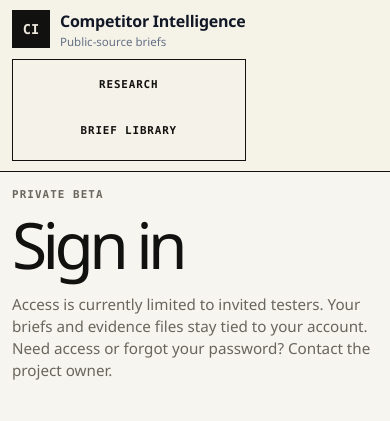
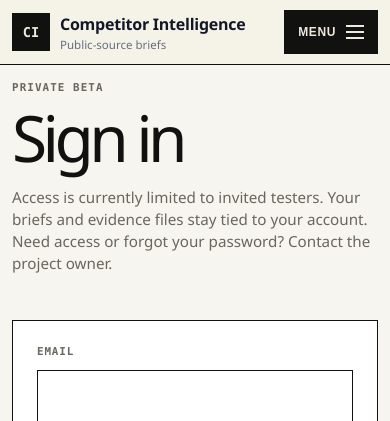
Before and after one commit to MQasimJalil/Competitive-Intelligence-Engine, a FastAPI app: page /auth/login in a window 390 px wide. Shown: the top 421 px of the page. Run offline with FastAPI, Linux system fonts and the light colour scheme.

Commit message:
Updated frontend - Responsiveness

```diff
--- a/static/styles.css
+++ b/static/styles.css
@@ -977,6 +977,44 @@ body {
   color: var(--dossier-ivory);
 }
 
+.menu-toggle {
+  align-items: center;
+  background: var(--dossier-black);
+  border: 1px solid var(--dossier-black);
+  color: var(--dossier-ivory);
+  display: none;
+  gap: 10px;
+  justify-content: center;
+}
+
+.menu-toggle i,
+.menu-toggle i::before,
+.menu-toggle i::after {
+  background: currentColor;
+  display: block;
+  height: 2px;
+  width: 18px;
+}
+
+.menu-toggle i {
+  position: relative;
+}
+
+.menu-toggle i::before,
+.menu-toggle i::after {
+  content: "";
+  left: 0;
+  position: absolute;
+}
+
+.menu-toggle i::before {
+  top: -6px;
+}
+
+.menu-toggle i::after {
+  top: 6px;
+}
+
 .container {
   max-width: 1240px;
   padding: 52px 24px 88px;
@@ -2999,3 +3037,77 @@ button:hover,
     grid-template-columns: 1fr;
   }
 }
+
+@media (max-width: 920px) {
+  .app-header {
+    align-items: center;
+    display: grid;
+    gap: 10px;
+    grid-template-columns: 1fr auto;
+    padding: 10px 12px;
+  }
+
+  .brand {
+    min-width: 0;
+  }
+
+  .brand > span:last-child {
+    min-width: 0;
+  }
+
+  .brand strong,
+  .brand small {
+    overflow: hidden;
+    text-overflow: ellipsis;
+    white-space: nowrap;
+  }
+
+  .menu-toggle {
+    display: inline-flex;
+    min-height: 44px;
+    padding: 10px 13px;
+  }
+
+  .app-header.nav-open .menu-toggle i {
+    background: transparent;
+  }
+
+  .app-header.nav-open .menu-toggle i::before {
+    top: 0;
+    transform: rotate(45deg);
+  }
+
+  .app-header.nav-open .menu-toggle i::after {
+    top: 0;
+    transform: rotate(-45deg);
+  }
+
+  .top-nav {
+    display: none;
+    grid-column: 1 / -1;
+  }
+
+  .app-header.nav-open .top-nav {
+    display: grid;
+  }
+
+  .nav-links {
+    display: grid;
+    grid-template-columns: 1fr;
+  }
+
+  .top-nav a {
+    text-align: left;
+  }
+
+  .nav-logout {
+    align-items: stretch;
+    display: grid;
+    gap: 8px;
+    grid-template-columns: 1fr;
+  }
+
+  .nav-logout button {
+    width: 100%;
+  }
+}
--- a/templates/base.html
+++ b/templates/base.html
@@ -15,7 +15,16 @@
         <small>Public-source briefs</small>
       </span>
     </a>
-    <nav class="top-nav" aria-label="Primary">
+    <button
+      class="menu-toggle"
+      type="button"
+      aria-controls="primary-navigation"
+      aria-expanded="false"
+    >
+      <span>Menu</span>
+      <i aria-hidden="true"></i>
+    </button>
+    <nav class="top-nav" id="primary-navigation" aria-label="Primary">
       <div class="nav-links">
         <a
           class="{{ 'active' if request.url.path == '/tools/competitor-brief' else '' }}"
@@ -44,5 +53,40 @@
     {% if content %}<p>{{ content }}</p>{% endif %}
     {% block content %}{% endblock %}
   </main>
+  <script>
+    const appHeader = document.querySelector(".app-header");
+    const menuToggle = document.querySelector(".menu-toggle");
+    const primaryNavigation = document.querySelector("#primary-navigation");
+
+    if (appHeader && menuToggle && primaryNavigation) {
+      const closeMenu = () => {
+        appHeader.classList.remove("nav-open");
+        menuToggle.setAttribute("aria-expanded", "false");
+      };
+
+      menuToggle.addEventListener("click", () => {
+        const isOpen = appHeader.classList.toggle("nav-open");
+        menuToggle.setAttribute("aria-expanded", String(isOpen));
+      });
+
+      primaryNavigation.addEventListener("click", (event) => {
+        if (event.target.closest("a")) {
+          closeMenu();
+        }
+      });
+
+      document.addEventListener("keydown", (event) => {
+        if (event.key === "Escape") {
+          closeMenu();
+        }
+      });
+
+      document.addEventListener("click", (event) => {
+        if (!appHeader.contains(event.target)) {
+          closeMenu();
+        }
+      });
+    }
+  </script>
 </body>
 </html>
```
Also changed, not shown: tests/test_auth_routes.py (+21 -0 lines).
